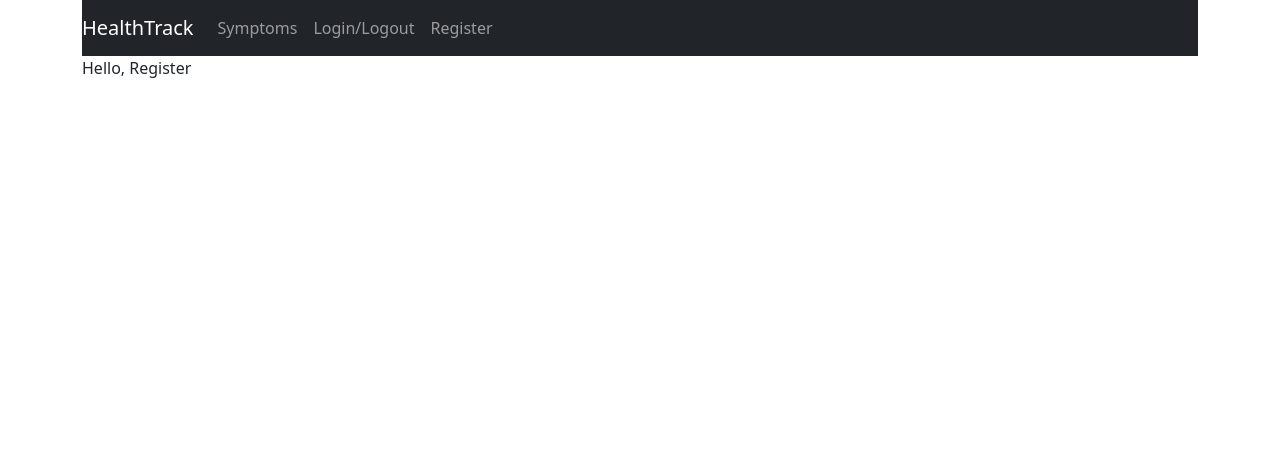
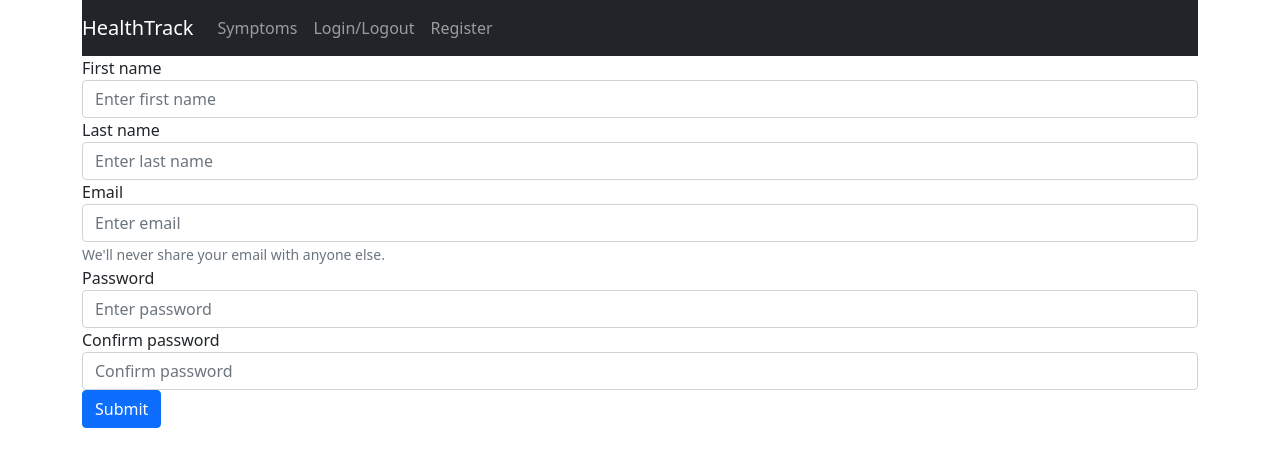
Before and after one commit to dpadron08/healthtrack, a React (Create React App) app in the folder frontend/: page /register in a window 1280 px wide. Shown: the top 466 px of the page. Built offline with nearby package versions, Linux system fonts and the light colour scheme.

Commit message:
Create register component

```diff
--- a/frontend/src/pages/register.js
+++ b/frontend/src/pages/register.js
@@ -1,8 +1,92 @@
 import React from "react";
+import { useState, useEffect } from "react";
 
 function Register() {
+  const [formData, setFormData] = useState({
+    first_name: "",
+    last_name: "",
+    email: "",
+    password1: "",
+    password2: "",
+  });
+
+  const { first_name, last_name, email, password1, password2 } = formData;
+
+  const onChange = () => {}
+
   return (
-    <div>Hello, Register</div>
+    <form>
+      <div className="form-group">
+        <label htmlFor="first_name">First name</label>
+        <input
+          type="text"
+          className="form-control"
+          id="first_name"
+          name="first_name"
+          value={first_name}
+          aria-describedby="emailHelp"
+          placeholder="Enter first name"
+          onChange={onChange}
+        />
+      </div>
+      <div className="form-group">
+        <label htmlFor="last_name">Last name</label>
+        <input
+          type="text"
+          className="form-control"
+          id="last_name"
+          name="last_name"
+          value={last_name}
+          aria-describedby="emailHelp"
+          placeholder="Enter last name"
+          onChange={onChange}
+        />
+      </div>
+      <div className="form-group">
+        <label htmlFor="email">Email</label>
+        <input
+          type="email"
+          className="form-control"
+          id="email"
+          name="email"
+          value={email}
+          aria-describedby="emailHelp"
+          placeholder="Enter email"
+          onChange={onChange}
+        />
+        <small id="emailHelp" className="form-text text-muted">
+          We'll never share your email with anyone else.
+        </small>
+      </div>
+
+      <div className="form-group">
+        <label htmlFor="password1">Password</label>
+        <input
+          type="password"
+          className="form-control"
+          id="password1"
+          name="password1"
+          value={password1}
+          placeholder="Enter password"
+          onChange={onChange}
+        />
+      </div>
+      <div className="form-group">
+        <label htmlFor="password2">Confirm password</label>
+        <input
+          type="password"
+          className="form-control"
+          id="password2"
+          name="password2"
+          value={password2}
+          placeholder="Confirm password"
+          onChange={onChange}
+        />
+      </div>
+      <button type="submit" className="btn btn-primary">
+        Submit
+      </button>
+    </form>
   );
 }
 
```
